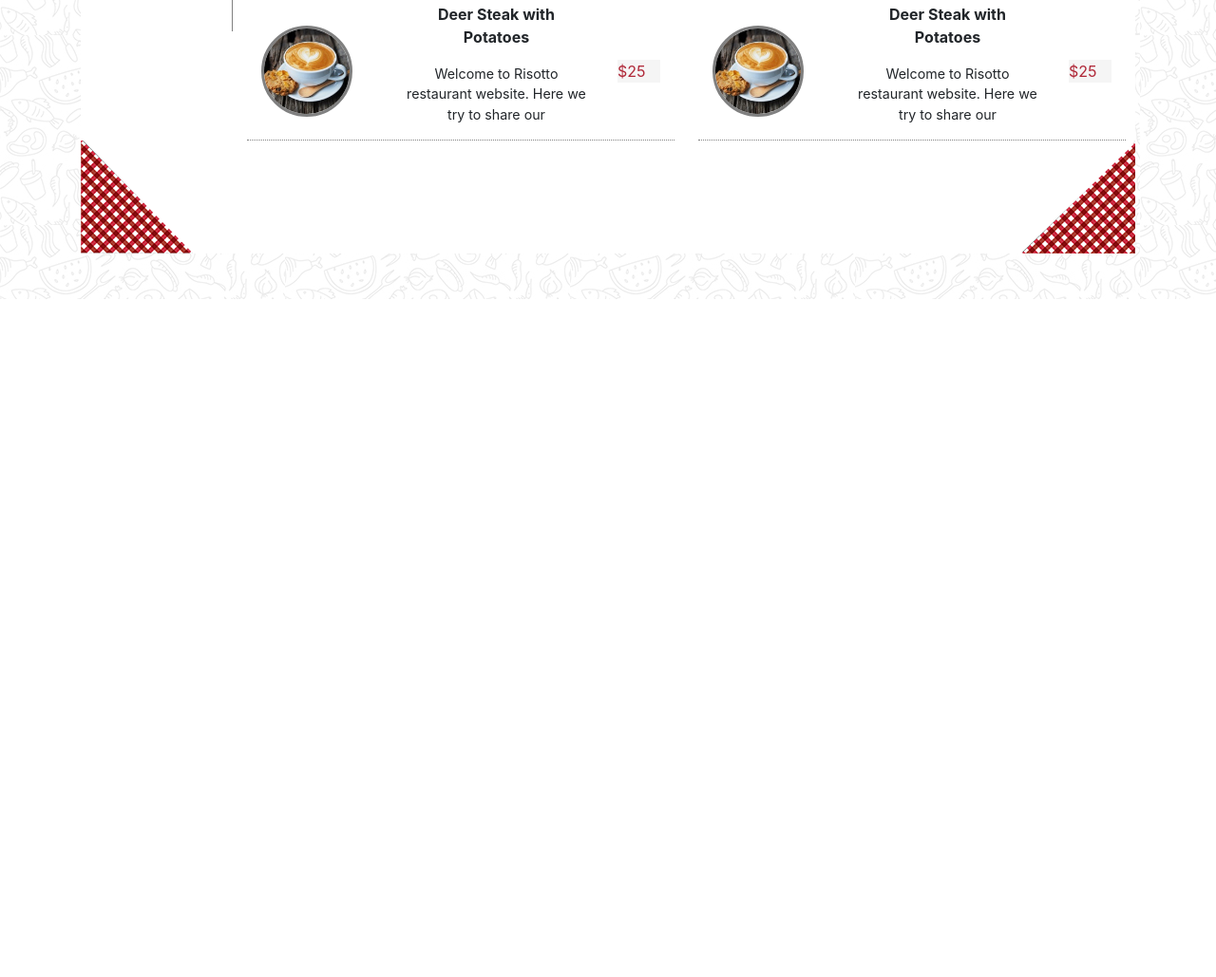
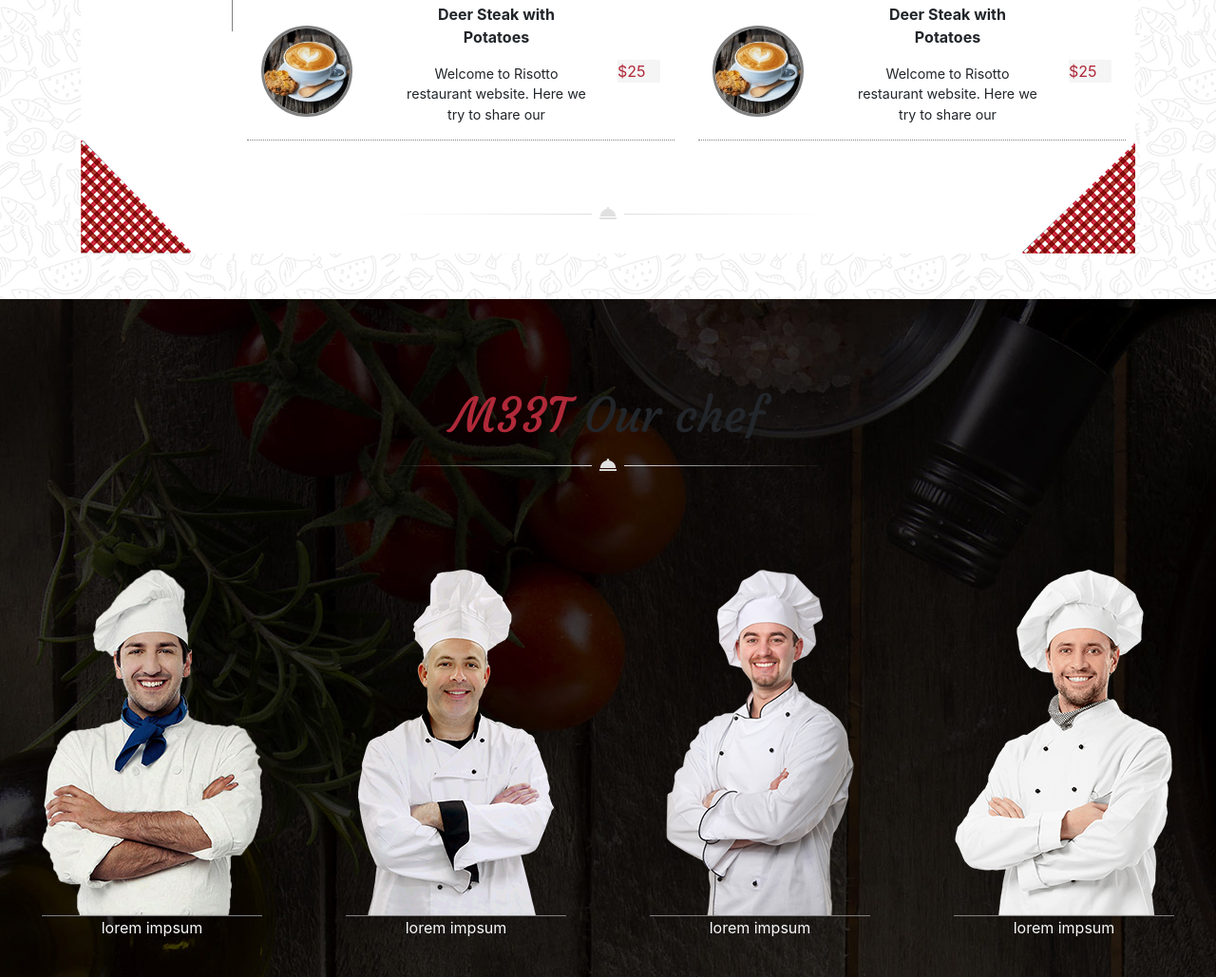
Before and after one commit to adilkedjar/git_bootstrap_les_chefs, a website: page html/index.html in a window 1280 px wide. Shown: the part 1945-2974 px from the top of the page at 95% size. Before the commit the page ends 2260 px from the top, so only its background shows below. Drawn offline with Linux system fonts and the light colour scheme.

Commit message:
fin de la sections des chefs

```diff
--- a/html/index.html
+++ b/html/index.html
@@ -260,7 +260,7 @@
                     </div>
                     <div class="row">
                         <div class="col-3"><img class=" box-left" src="../images/box-bottom-left.png" alt=""></div>
-                        <div class="col-6"></div>
+                        <div class="col-6"> <img class="deco" src="../images/decoration_line.png" alt=""></div>
                         <div class="col-3"><img class=" box-right" src="../images/box-bottom_right.png" alt=""></div>
                     </div>
                 </div>
@@ -268,6 +268,36 @@
         </div>
         </div>
     </section>
-</body>
+    <section class="team">
+        <div class="color">
 
-</html>
+            <div class="row pt-5 no-gutters align-items-center">
+                <div class="col-3"></div>
+                <div class="col-6 text-center">
+                    <h2 class="meet"><span class="rose">M33T</span> Our chef</h2>
+                    <img class="" src="../images/decoration_line.png" alt="">
+                </div>
+                <div class="col-3"></div>
+            </div>
+            <div class="row no-gutters text-center chef pb-4">
+
+                <div class="col-3"><img class="HR" src="../images/chef1.png" alt="">
+                    <p  class="text-light">lorem impsum</p>
+                </div>
+                <div class="col-3"><img class="HR" src="../images/chef2.png" alt="">
+                    <p  class="text-light">lorem impsum</p>
+                </div>
+                <div class="col-3"><img class="HR" src="../images/chef3.png" alt="">
+                    <p  class="text-light">lorem impsum</p>
+                </div>
+                <div class="col-3"><img class="HR" src="../images/chef4.png" alt="">
+                    <p  class="text-light">lorem impsum</p>
+                </div>
+
+            </div>
+
+        </div>
+        </section>
+    </body>
+
+    </html>
--- a/sass/style.sass
+++ b/sass/style.sass
@@ -107,3 +107,21 @@
 .borduure
     border-right: solid 1px
     border-color: gray
+
+.team
+    background: url('../images/team_background.jpg') ,rgba(255, 255, 255, 0.15)
+
+.deco
+    padding-top: 70px
+
+.meet
+    font-family: 'Courgette', cursive
+    padding-top: 45px
+    font-size: 50px
+
+.chef
+    padding-top: 100px
+
+.HR
+   border-bottom: solid 1px
+   border-bottom-color: gray
```
Also changed, not shown: css/style.css, 1 other file.
